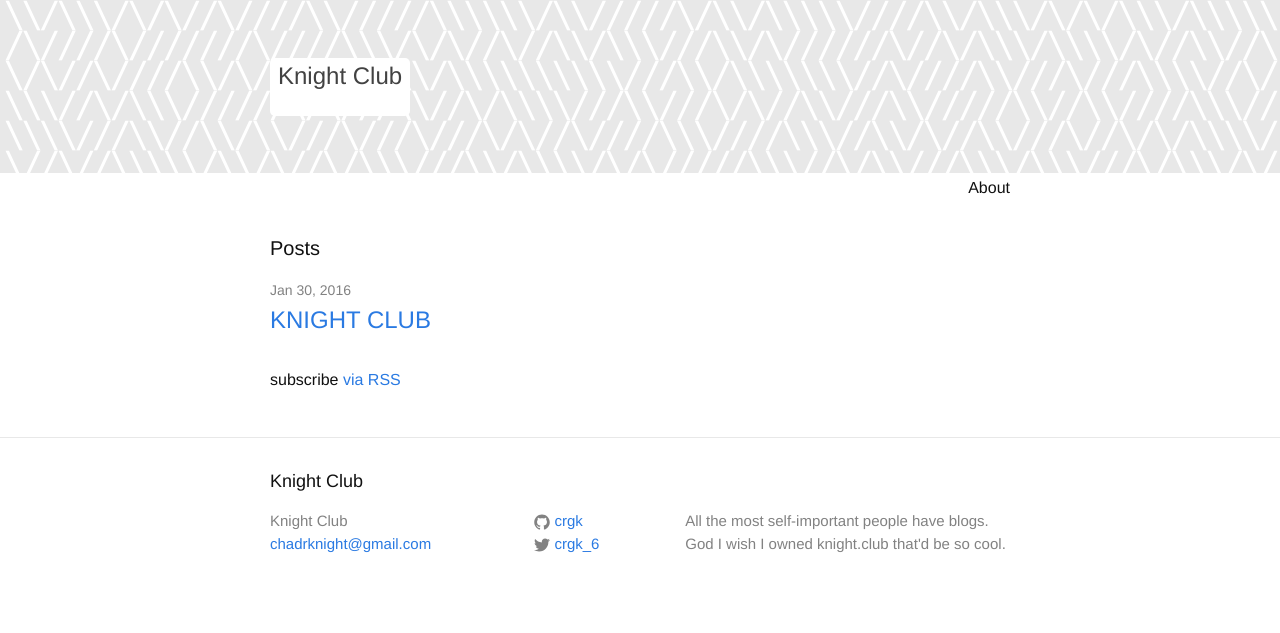
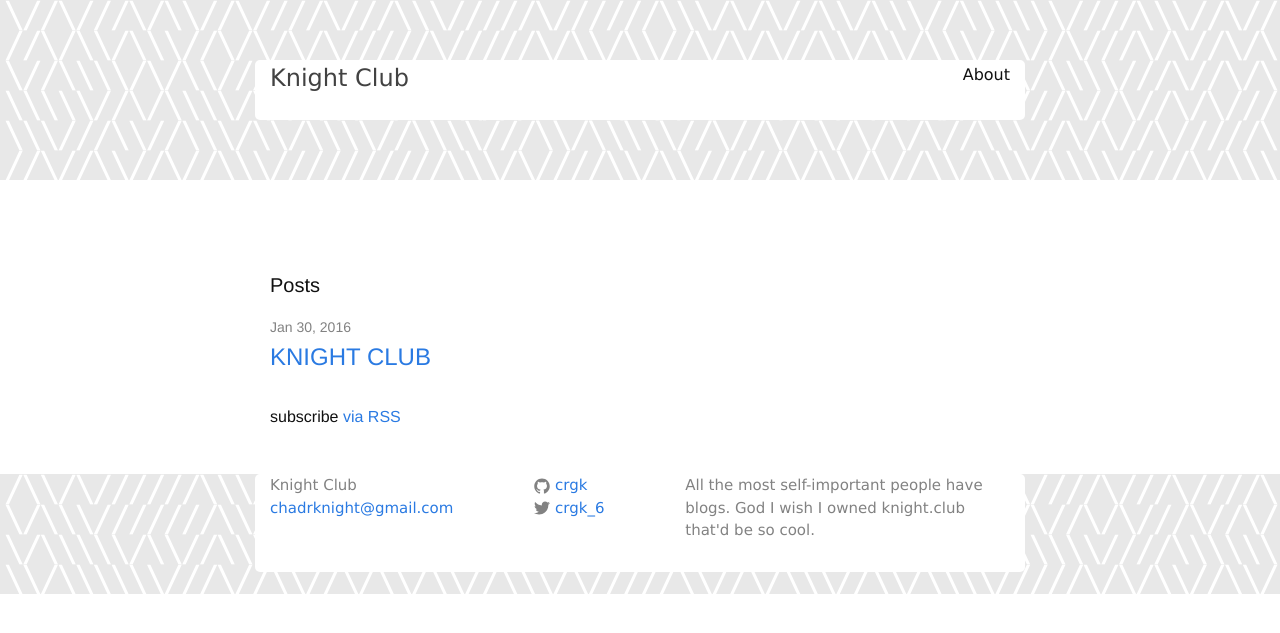
Before and after one commit to crgk/crgk.github.io, a Jekyll site: the page built from index.html, in a window 1280 px wide. Shown: the top 633 px of the page. Built offline with Jekyll 4.4.1, drawn with Linux system fonts in a browser that asks for light colours; some of the changed text lies outside the part shown.

Commit message:
acceptable header/footer

```diff
--- a/_includes/footer.html
+++ b/_includes/footer.html
@@ -1,8 +1,7 @@
-<footer class="site-footer">
-
+<footer>
+  <div class="pattern-box"></div>
   <div class="wrapper">
-
-    <h2 class="footer-heading">{{ site.title }}</h2>
+    <div class="title-box">
 
       <div class="footer-col-wrapper">
         <div class="footer-col  footer-col-1">
@@ -49,7 +48,9 @@
           <p class="text">{{ site.description }}</p>
         </div>
       </div>
+    </div>
 
   </div>
 
+  <script type="text/javascript" src="/js/pattern.js"></script>
 </footer>
--- a/_includes/header.html
+++ b/_includes/header.html
@@ -1,6 +1,8 @@
 <header class="site-header">
-  <div id="pattern"></div>
+  <div class="pattern-box"></div>
   <div class="wrapper">
+    <div class="title-box">
+
       <a class="site-title" href="{{ site.baseurl }}/">{{ site.title }}</a>
 
       <nav class="site-nav">
--- a/_layouts/post.html
+++ b/_layouts/post.html
@@ -27,6 +29,7 @@ layout: default
       s.type = 'text/javascript';
       s.src = '//cdn.emoji.rodeo/dist.js';
       d.appendChild(s);
+    }
 </script>
 
 </div>
--- a/_sass/_layout.scss
+++ b/_sass/_layout.scss
@@ -1,41 +1,40 @@
-/**
- * Site header
- */
-.site-header {
-    // Positioning context for the mobile navigation icon
-    position: relative;
-}
 
-#pattern {
+.pattern-box {
     text-align: center;
     color: white;
-    font-size: 36px;
+    font-size: $pattern-font-size;
     font-family: $mono-font-family;
 
     // Make all the characters touch.
     letter-spacing: -4px;
-    line-height: 0.8333;
+    line-height: $pattern-line-height;
 
     background-color: $gray-color-light;
     word-wrap: break-word;
-    max-height: 173px;  // six lines of stuff
+    max-height: 6 * $pattern-line-height;  // six lines of stuff
     overflow: hidden;  // hide extra chars
+    @extend %clearfix;
+}
+
+footer > .pattern-box {
+    max-height: 4 * $pattern-line-height;
+}
+
+.title-box {
+    position: relative;
+    top: -4 * $pattern-line-height;
+
+    min-height: $pattern-line-height * 2;
+    font-family: $title-font-family;
+    background-color: white;
+    border-radius: 5px;
+
+    margin: 0 $spacing-unit / -2;
+    padding: 0 $spacing-unit / 2;
 }
 
 .site-title {
-    position: absolute;
-    top: 58px;
-    float: left;
-
-    padding: 8px;
-    min-height: 42px;
-    min-width: 116px;
-    background-color: white;
-    border-radius: 5px;
-
     font-size: 24px;
-    line-height: 0.8333;
-    font-family: $title-font-family;
 
     &,
     &:visited {
@@ -111,16 +110,6 @@
 /**
  * Site footer
  */
-.site-footer {
-    border-top: 1px solid $gray-color-light;
-    padding: $spacing-unit 0;
-}
-
-.footer-heading {
-    font-size: 18px;
-    margin-bottom: $spacing-unit / 2;
-}
-
 .contact-list,
 .social-media-list {
     list-style: none;
--- a/css/main.scss
+++ b/css/main.scss
@@ -12,10 +12,13 @@ $small-font-size:  $base-font-size * 0.875;
 $base-line-height: 1.5;
 
 $post-font-family: "Book Antiqua",Palatino,"Palatino Linotype","Palatino LT STD",Georgia,serif;
-$title-font-family: $base-font-family;
+$title-font-family: "Lucida Grande","Lucida Sans Unicode","Lucida Sans",Geneva,Verdana,sans-serif;
 $mono-font-family: monaco,Consolas,"Lucida Console",monospace;
 
 $spacing-unit:     30px;
+$pattern-font-size: 36px;
+$pattern-line-ratio: 5/6;
+$pattern-line-height: $pattern-font-size * $pattern-line-ratio;
 
 $text-color:       #111;
 $text-color-light: lighten($text-color, 40%);
--- /dev/null
+++ b/js/pattern.js
@@ -0,0 +1,31 @@
+'use strict';
+
+function getPattern(count) {
+    let s = "";
+
+    for (let i=0; i < count; i++) {
+        let r = Math.random();
+        if (r > 0.5) {
+            s += "\\";
+        } else {
+            s += "/";
+        }
+    }
+    return s;
+}
+
+(function() {
+    let els = document.getElementsByClassName('pattern-box');
+
+    for (let i=0; i < els.length; i++) {
+        let el = els[i];
+
+        // It should be count = (rowWidth / charWidth) * maxRows
+        // but there's no reason to make it that precise.
+        // There really isn't a reason for not just picking an arbitrarily
+        // large number, either.
+        let count = el.offsetWidth;
+
+        el.innerText += getPattern(count);
+    }
+})();
```
Also changed, not shown: other parts of _includes/header.html (+1 -19 lines), other parts of _layouts/post.html (+2 -0 lines). Lines whose indentation alone changed are shown as unchanged.
